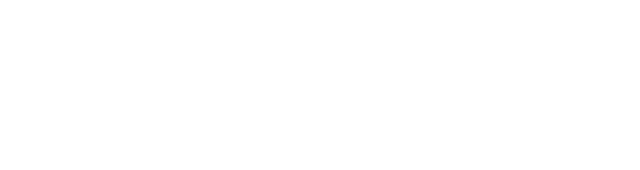
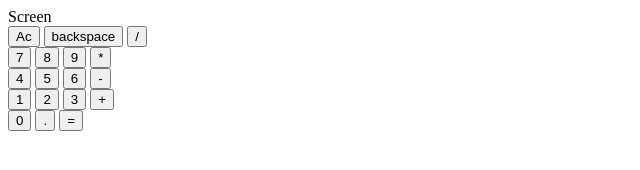
Before and after one commit to najiib49/calculator, a plain HTML site: page index.html in a window 1280 px wide. Shown: the whole page, without its empty margins (0-640 px from the left). Drawn offline with Linux system fonts and the light colour scheme.

Commit message:
create basic html calculator with buttons

```diff
--- a/index.html
+++ b/index.html
@@ -6,7 +6,38 @@
     <title>Document</title>
 </head>
 <body>
-
+    <div>
+        <div class="Screen">Screen</div>
+        <div>
+            <button>Ac</button>
+            <!-- <button>Ac</button> -->
+            <button>backspace</button>
+            <button>/</button>
+        </div>
+        <div>
+            <button>7</button>
+            <button>8</button>
+            <button>9</button>
+            <button>*</button>
+        </div>
+        <div>
+            <button>4</button>
+            <button>5</button>
+            <button>6</button>
+            <button>-</button>
+        </div>
+        <div>
+            <button>1</button>
+            <button>2</button>
+            <button>3</button>
+            <button>+</button>
+        </div>
+        <div>
+            <button>0</button>
+            <button>.</button>
+            <button>=</button>
+        </div>
+    </div>
 </body>
 <script src="calculator.js"></script>
 </html>
```
